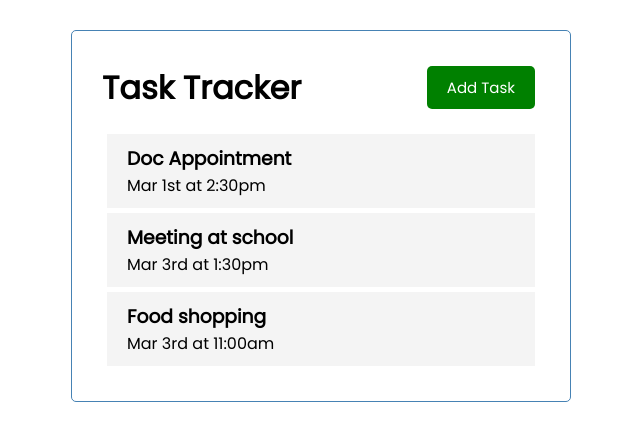
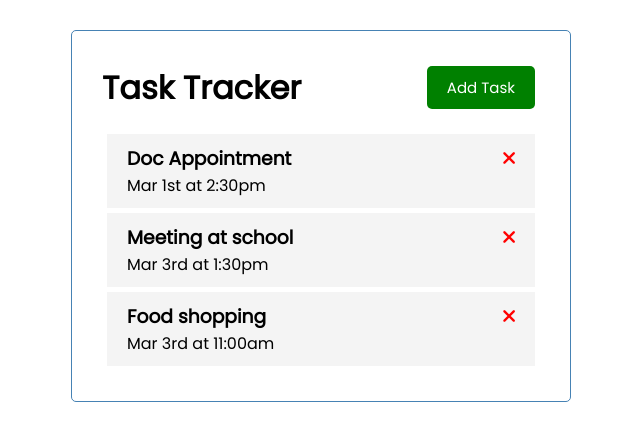
Before and after one commit to amecreate/vuejs-tasktracker, a Vue app in the folder tasktracker/: page / in a window 1280 px wide. Shown: the top 440 px of the page, without its empty margins (319-959 px from the left). Built offline with nearby package versions, Linux system fonts and the light colour scheme.

Commit message:
add fontawesome icon (delete icon) to Task.vue

```diff
--- a/tasktracker/src/components/Task.vue
+++ b/tasktracker/src/components/Task.vue
@@ -1,6 +1,8 @@
 <template>
     <div class="task">
-        <h3>{{ task.text }}</h3>
+        <h3>{{ task.text }}
+            <i class="fas fa-times"></i>
+        </h3>
         <p>{{ task.day }}</p>
     </div>
 </template>
```
